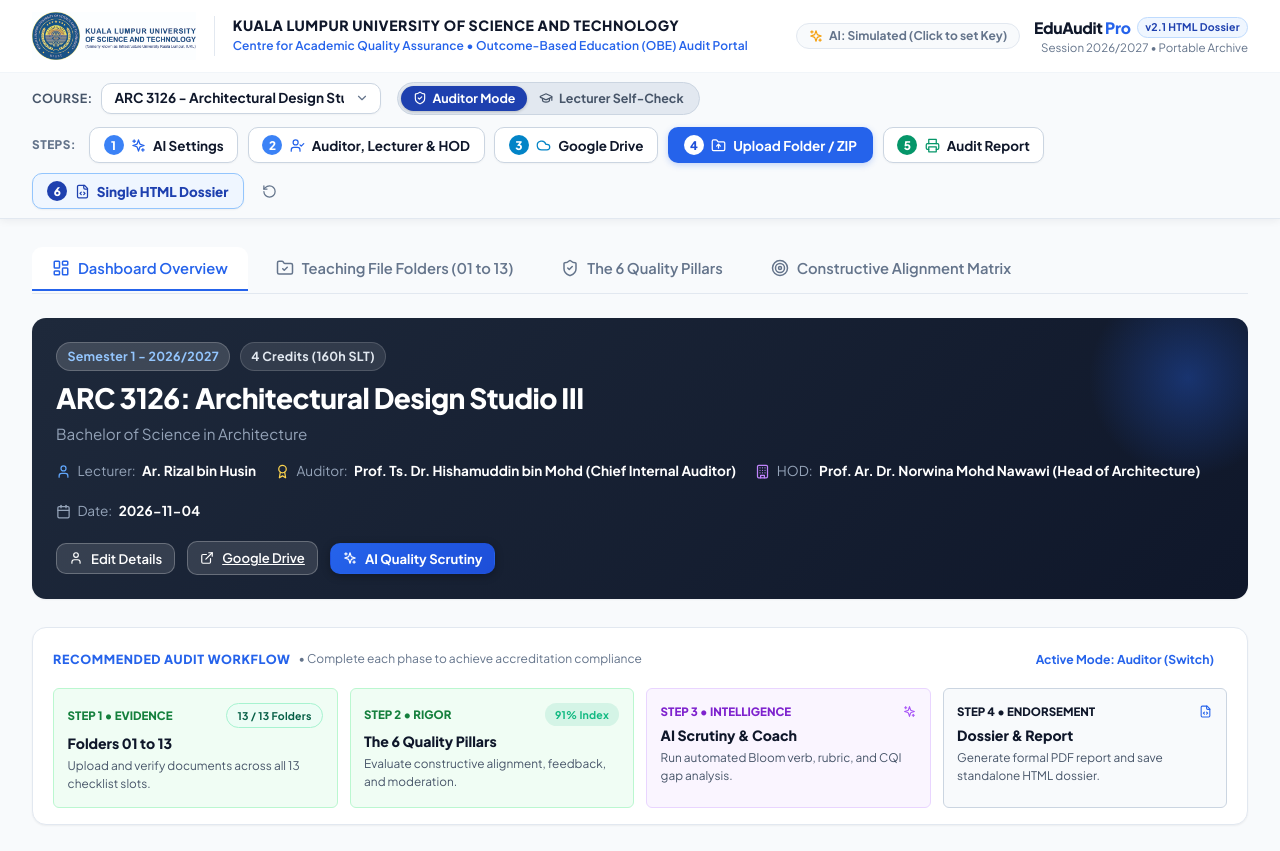
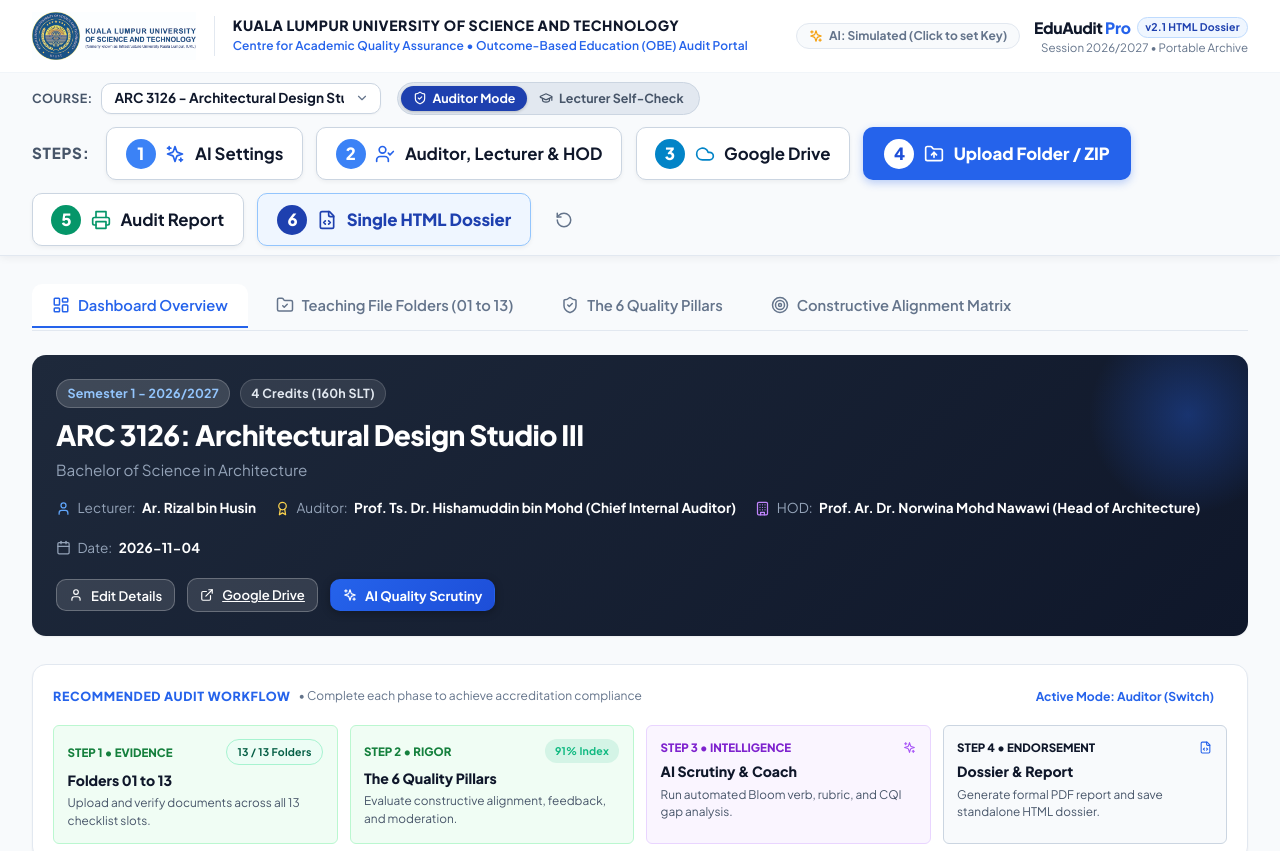
Before and after one commit to rizalhusin-klust/competition-2026-teaching-file, a React (Vite) app: page / in a window 1280 px wide. Shown: the top 851 px of the page. Built offline with nearby package versions, Linux system fonts and the light colour scheme.

Commit message:
style: enlarge top navigation step buttons, numbers and labels by 1.5x

```diff
--- a/src/components/Navbar.jsx
+++ b/src/components/Navbar.jsx
@@ -253,9 +253,9 @@ export default function Navbar({
             </div>
           </div>
 
-          {/* Sequential Numbered Workflow Steps Header (Bigger & Explicitly Numbered) */}
-          <div style={{ display: 'flex', alignItems: 'center', gap: '0.6rem', flexWrap: 'wrap' }}>
-            <span style={{ fontSize: '0.74rem', fontWeight: 800, color: '#64748b', textTransform: 'uppercase', letterSpacing: '0.04em', marginRight: '0.2rem' }}>
+          {/* Sequential Numbered Workflow Steps Header (Enlarged by 1.5x) */}
+          <div style={{ display: 'flex', alignItems: 'center', gap: '0.85rem', flexWrap: 'wrap' }}>
+            <span style={{ fontSize: '0.95rem', fontWeight: 800, color: '#475569', textTransform: 'uppercase', letterSpacing: '0.05em', marginRight: '0.2rem' }}>
               Steps:
             </span>
 
@@ -265,28 +265,30 @@ export default function Navbar({
               className="btn btn-secondary"
               onClick={onOpenAISettings}
               style={{
-                padding: '0.45rem 0.85rem',
-                fontSize: '0.84rem',
+                padding: '0.65rem 1.15rem',
+                fontSize: '1.05rem',
                 fontWeight: 700,
                 border: '1.5px solid #cbd5e1',
-                boxShadow: '0 1px 2px rgba(0,0,0,0.04)',
-                gap: '0.45rem'
+                boxShadow: '0 2px 4px rgba(0,0,0,0.05)',
+                gap: '0.6rem',
+                borderRadius: 'var(--radius-md)'
               }}
               title="Step 1: Configure Bring-Your-Own-AI (Gemini, OpenAI, OpenRouter)"
             >
               <span style={{
-                width: '20px',
-                height: '20px',
+                width: '30px',
+                height: '30px',
                 borderRadius: '50%',
                 background: '#3b82f6',
                 color: '#ffffff',
                 display: 'inline-flex',
                 alignItems: 'center',
                 justifyContent: 'center',
-                fontSize: '0.74rem',
-                fontWeight: 800
+                fontSize: '1.05rem',
+                fontWeight: 800,
+                flexShrink: 0
               }}>1</span>
-              <Sparkles size={15} style={{ color: '#2563eb' }} />
+              <Sparkles size={20} style={{ color: '#2563eb' }} />
               <span>AI Settings</span>
             </button>
 
@@ -296,28 +298,30 @@ export default function Navbar({
               className="btn btn-secondary"
               onClick={onOpenEditCourse}
               style={{
-                padding: '0.45rem 0.85rem',
-                fontSize: '0.84rem',
+                padding: '0.65rem 1.15rem',
+                fontSize: '1.05rem',
                 fontWeight: 700,
                 border: '1.5px solid #cbd5e1',
-                boxShadow: '0 1px 2px rgba(0,0,0,0.04)',
-                gap: '0.45rem'
+                boxShadow: '0 2px 4px rgba(0,0,0,0.05)',
+                gap: '0.6rem',
+                borderRadius: 'var(--radius-md)'
               }}
               title="Step 2: Edit assigned lecturer, internal auditor, and HOD settings"
             >
               <span style={{
-                width: '20px',
-                height: '20px',
+                width: '30px',
+                height: '30px',
                 borderRadius: '50%',
                 background: '#3b82f6',
                 color: '#ffffff',
                 display: 'inline-flex',
                 alignItems: 'center',
                 justifyContent: 'center',
-                fontSize: '0.74rem',
-                fontWeight: 800
+                fontSize: '1.05rem',
+                fontWeight: 800,
+                flexShrink: 0
               }}>2</span>
-              <UserCheck size={15} style={{ color: '#2563eb' }} />
+              <UserCheck size={20} style={{ color: '#2563eb' }} />
               <span>Auditor, Lecturer & HOD</span>
             </button>
 
@@ -327,28 +331,30 @@ export default function Navbar({
               className="btn btn-secondary"
               onClick={onOpenDriveModal}
               style={{
-                padding: '0.45rem 0.85rem',
-                fontSize: '0.84rem',
+                padding: '0.65rem 1.15rem',
+                fontSize: '1.05rem',
                 fontWeight: 700,
                 border: '1.5px solid #cbd5e1',
-                boxShadow: '0 1px 2px rgba(0,0,0,0.04)',
-                gap: '0.45rem'
+                boxShadow: '0 2px 4px rgba(0,0,0,0.05)',
+                gap: '0.6rem',
+                borderRadius: 'var(--radius-md)'
               }}
               title="Step 3: Connect with Google Drive & Apps Script"
             >
               <span style={{
-                width: '20px',
-                height: '20px',
+                width: '30px',
+                height: '30px',
                 borderRadius: '50%',
                 background: '#0284c7',
                 color: '#ffffff',
                 display: 'inline-flex',
                 alignItems: 'center',
                 justifyContent: 'center',
-                fontSize: '0.74rem',
-                fontWeight: 800
+                fontSize: '1.05rem',
+                fontWeight: 800,
+                flexShrink: 0
               }}>3</span>
-              <Cloud size={15} style={{ color: '#0284c7' }} />
+              <Cloud size={20} style={{ color: '#0284c7' }} />
               <span>Google Drive</span>
             </button>
 
@@ -358,27 +364,29 @@ export default function Navbar({
               className="btn btn-primary"
               onClick={onOpenUpload}
               style={{
-                padding: '0.45rem 0.95rem',
-                fontSize: '0.84rem',
-                fontWeight: 700,
-                boxShadow: '0 2px 6px rgba(37,99,235,0.25)',
-                gap: '0.45rem'
+                padding: '0.65rem 1.25rem',
+                fontSize: '1.05rem',
+                fontWeight: 800,
+                boxShadow: '0 3px 8px rgba(37,99,235,0.3)',
+                gap: '0.6rem',
+                borderRadius: 'var(--radius-md)'
               }}
               title="Step 4: Upload Teaching File Folder or ZIP archive"
             >
               <span style={{
-                width: '20px',
-                height: '20px',
+                width: '30px',
+                height: '30px',
                 borderRadius: '50%',
                 background: '#ffffff',
                 color: '#1d4ed8',
                 display: 'inline-flex',
                 alignItems: 'center',
                 justifyContent: 'center',
-                fontSize: '0.74rem',
-                fontWeight: 800
+                fontSize: '1.05rem',
+                fontWeight: 800,
+                flexShrink: 0
               }}>4</span>
-              <FolderUp size={15} />
+              <FolderUp size={20} />
               <span>Upload Folder / ZIP</span>
             </button>
 
@@ -388,28 +396,30 @@ export default function Navbar({
               className="btn btn-secondary"
               onClick={onOpenReport}
               style={{
-                padding: '0.45rem 0.85rem',
-                fontSize: '0.84rem',
+                padding: '0.65rem 1.15rem',
+                fontSize: '1.05rem',
                 fontWeight: 700,
                 border: '1.5px solid #cbd5e1',
-                boxShadow: '0 1px 2px rgba(0,0,0,0.04)',
-                gap: '0.45rem'
+                boxShadow: '0 2px 4px rgba(0,0,0,0.05)',
+                gap: '0.6rem',
+                borderRadius: 'var(--radius-md)'
               }}
               title="Step 5: Preview and print formal Internal Quality Audit / Self-Check Report"
             >
               <span style={{
-                width: '20px',
-                height: '20px',
+                width: '30px',
+                height: '30px',
                 borderRadius: '50%',
                 background: '#059669',
                 color: '#ffffff',
                 display: 'inline-flex',
                 alignItems: 'center',
                 justifyContent: 'center',
-                fontSize: '0.74rem',
-                fontWeight: 800
+                fontSize: '1.05rem',
+                fontWeight: 800,
+                flexShrink: 0
               }}>5</span>
-              <Printer size={15} style={{ color: '#059669' }} />
+              <Printer size={20} style={{ color: '#059669' }} />
               <span>{isAuditor ? 'Audit Report' : 'Self-Check Report'}</span>
             </button>
 
@@ -419,41 +429,43 @@ export default function Navbar({
               className="btn btn-secondary"
               onClick={onOpenExportHtml}
               style={{
-                padding: '0.45rem 0.9rem',
-                fontSize: '0.84rem',
+                padding: '0.65rem 1.2rem',
+                fontSize: '1.05rem',
                 fontWeight: 800,
                 background: '#eff6ff',
                 borderColor: '#93c5fd',
                 color: '#1e40af',
-                boxShadow: '0 1px 2px rgba(0,0,0,0.05)',
-                gap: '0.45rem'
+                boxShadow: '0 2px 4px rgba(0,0,0,0.05)',
+                gap: '0.6rem',
+                borderRadius: 'var(--radius-md)'
               }}
               title="Step 6: Save all 13 folders, links, and audit report in a single standalone .html file"
             >
               <span style={{
-                width: '20px',
-                height: '20px',
+                width: '30px',
+                height: '30px',
                 borderRadius: '50%',
                 background: '#1e40af',
                 color: '#ffffff',
                 display: 'inline-flex',
                 alignItems: 'center',
                 justifyContent: 'center',
-                fontSize: '0.74rem',
-                fontWeight: 800
+                fontSize: '1.05rem',
+                fontWeight: 800,
+                flexShrink: 0
               }}>6</span>
-              <FileCode size={15} style={{ color: '#1e40af' }} />
+              <FileCode size={20} style={{ color: '#1e40af' }} />
               <span>Single HTML Dossier</span>
             </button>
 
             <button
               type="button"
-              className="btn btn-ghost btn-sm"
+              className="btn btn-ghost"
               onClick={onResetSamples}
               title="Reset to default pre-loaded sample courses"
-              style={{ padding: '0.45rem' }}
+              style={{ padding: '0.55rem' }}
             >
-              <RotateCcw size={15} />
+              <RotateCcw size={18} />
             </button>
           </div>
         </div>
```
